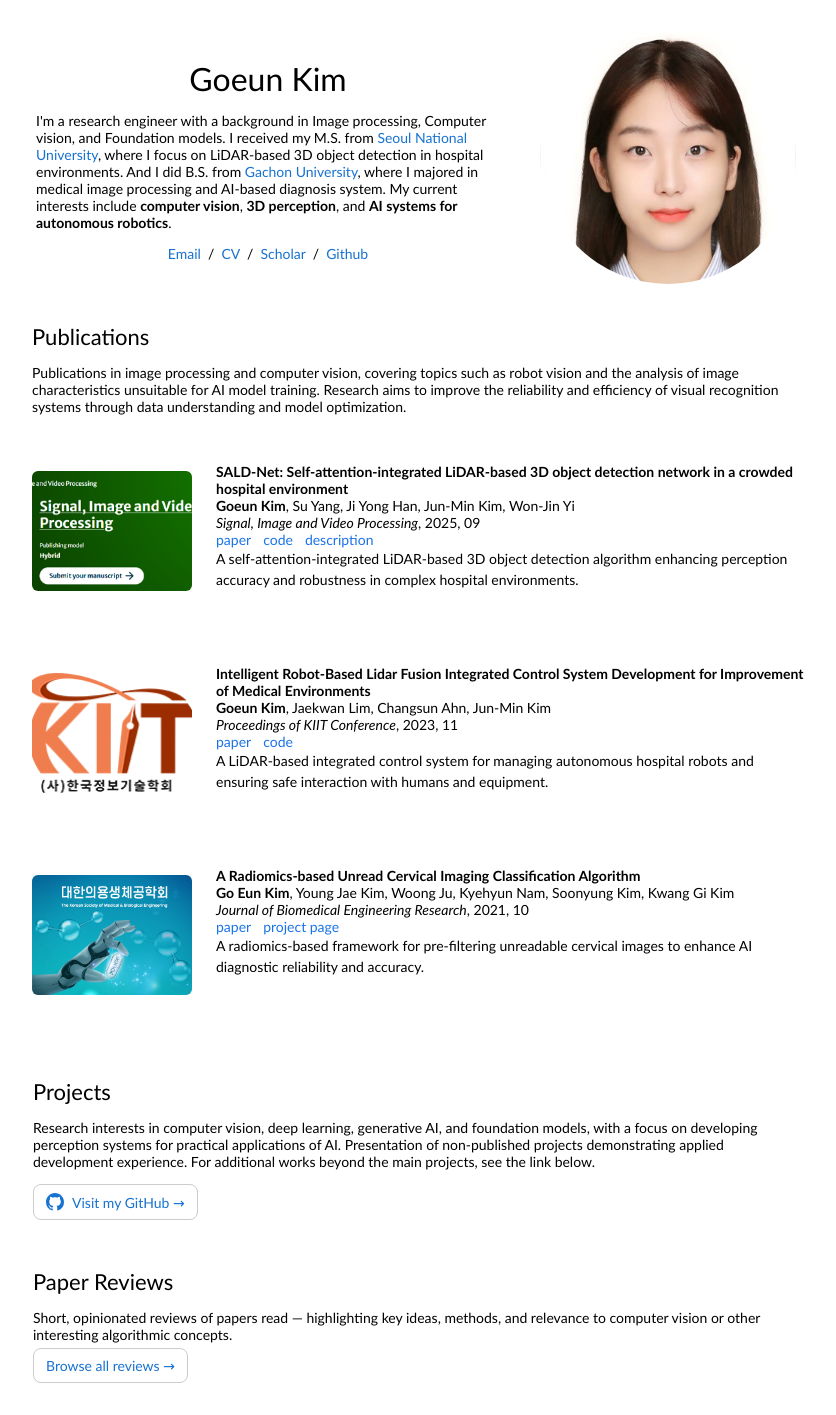
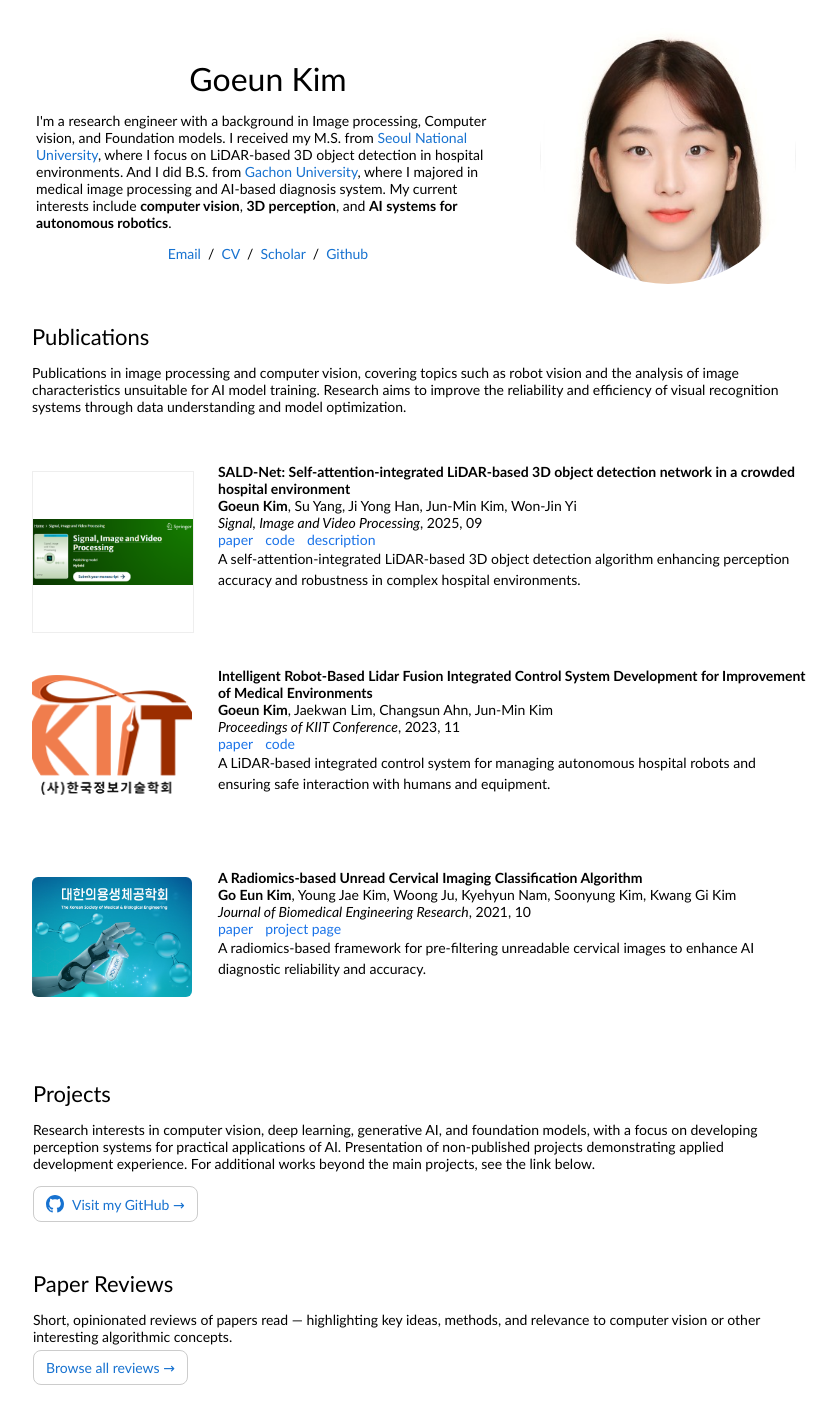
Before and after one commit to Groovy52/Groovy52.github.io, a Jekyll site: the page built from index.html, in a window 1280 px wide. Shown: the whole page, without its empty margins (224-1060 px from the left). Built offline with Jekyll 4.4.1, drawn with Linux system fonts in a browser that asks for light colours.

Commit message:
Update index.html

```diff
--- a/index.html
+++ b/index.html
@@ -53,10 +53,25 @@
 	<tr class="pub">
 	  <!-- 왼쪽 이미지 -->
 	  <td class="thumb" style="padding:16px;width:20%;">
-        <div class="one">
-          <img src='images/SIVP_logo.png' width="160" alt="SALD-Net thumbnail">
-        </div>
-      </td>
+        <div style="
+		      width:160px;
+		      height:160px;
+		      background:white;
+		      display:flex;
+		      align-items:center;
+		      justify-content:center;
+		      border:1px solid #eee;
+		  ">
+		    <img src="images/SIVP_logo.png"
+		         alt="SALD-Net thumbnail"
+		         style="
+		            max-width:100%;
+		            max-height:100%;
+		            object-fit:contain;
+		            background:white;
+		         ">
+		  </div>
+		</td>
 
 	  <!-- 오른쪽 내용 -->
 	 <td class="content" style="padding:8px;width:80%;">
```
